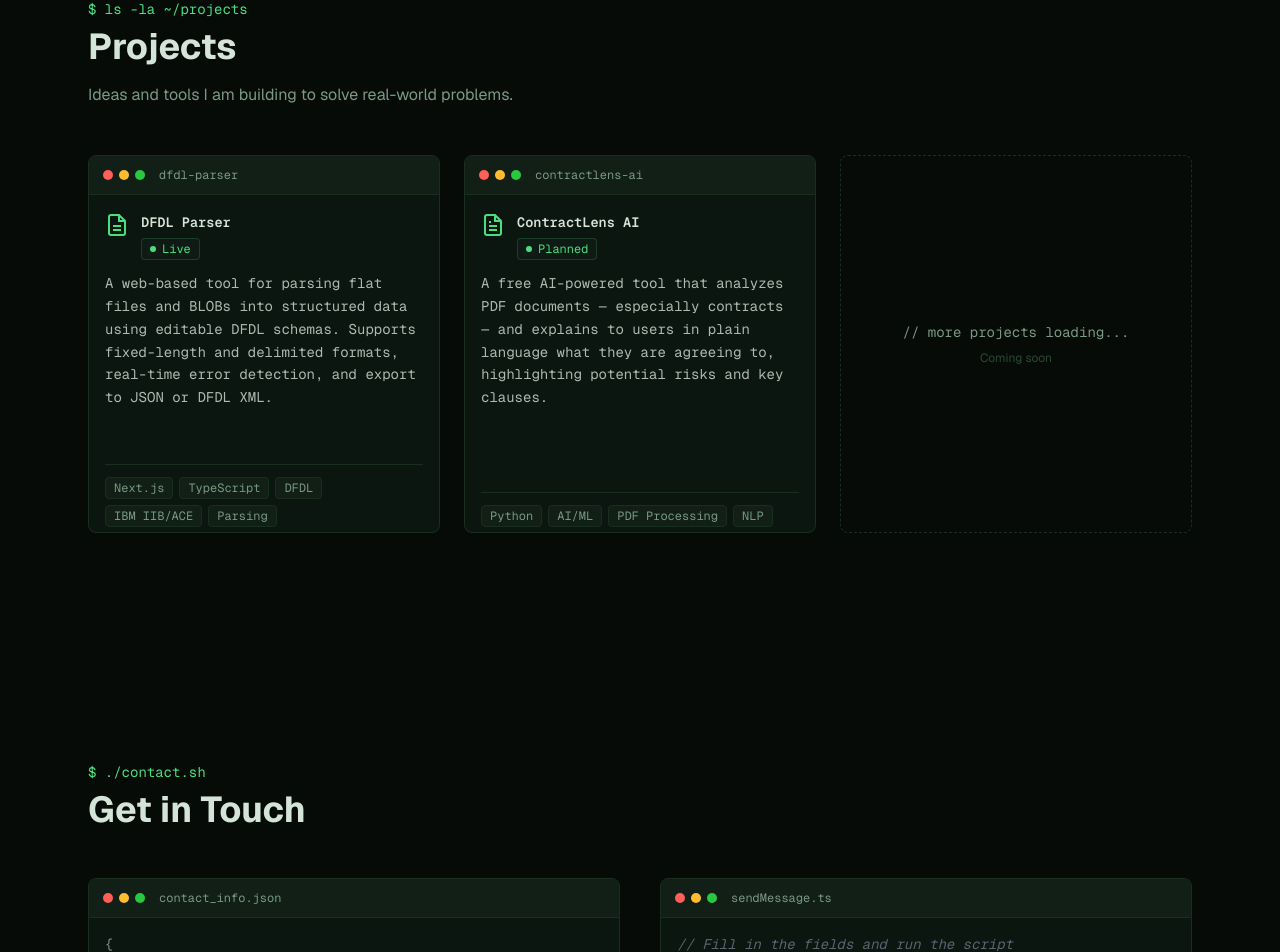
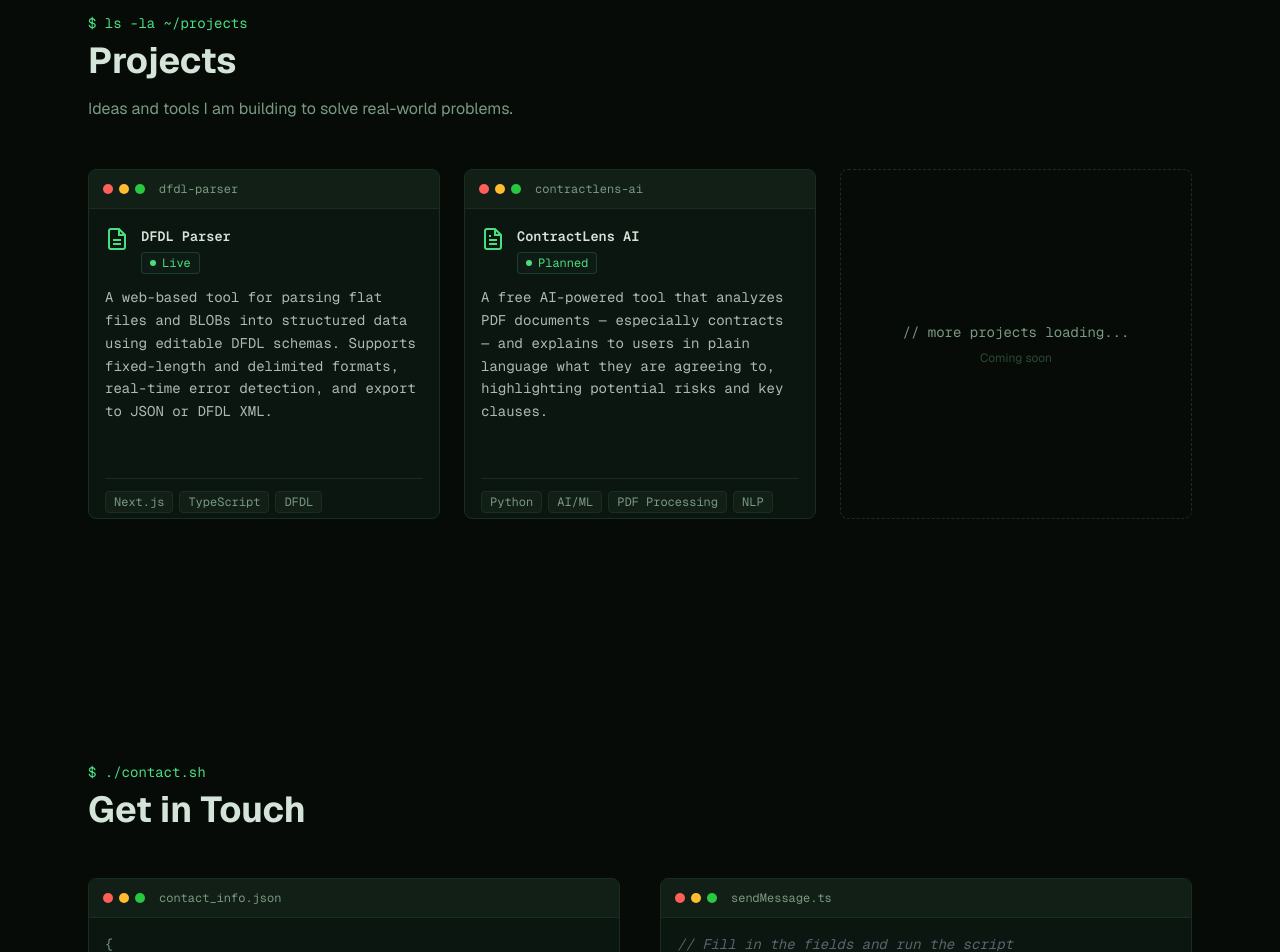
Before and after one commit to njogaca/portfolio, a Next.js app: page / in a window 1280 px wide. Shown: the part 5079-6031 px from the top of the page. Built offline with nearby package versions, Linux system fonts and the light colour scheme.

Commit message:
Make entire project card clickable instead of just link
Wraps the full terminal-window card in an anchor tag when the project
has a URL, so clicking anywhere on the card navigates to the project.

Co-Authored-By: Claude Opus 4.6 <noreply@anthropic.com>

```diff
--- a/src/components/Projects.tsx
+++ b/src/components/Projects.tsx
@@ -56,6 +56,56 @@ export default function Projects() {
         <div className="grid md:grid-cols-2 lg:grid-cols-3 gap-6">
           {projects.map((project, i) => (
             <AnimateOnScroll key={project.name} delay={i * 100}>
+              {"url" in project && project.url ? (
+                <a
+                  href={project.url as string}
+                  {...(!(project.url as string).startsWith("/") && {
+                    target: "_blank",
+                    rel: "noopener noreferrer",
+                  })}
+                  className="block terminal-window h-full hover:border-green-500/30 transition-all group cursor-pointer"
+                >
+                  <div className="terminal-header">
+                    <span className="terminal-dot red" />
+                    <span className="terminal-dot yellow" />
+                    <span className="terminal-dot green" />
+                    <span className="terminal-title">
+                      {project.name.toLowerCase().replace(/\s/g, "-")}
+                    </span>
+                  </div>
+                  <div className="terminal-body flex flex-col h-full">
+                    <div className="flex items-start gap-3 mb-3">
+                      <span className="text-green-400 shrink-0 mt-0.5">
+                        {project.icon}
+                      </span>
+                      <div>
+                        <h4 className="font-semibold text-dark-50 group-hover:text-green-400 transition-colors">
+                          {project.name}
+                        </h4>
+                        <span className="inline-flex items-center gap-1.5 px-2 py-0.5 rounded text-xs font-mono mt-1 border border-green-500/30 text-green-400 bg-green-500/5">
+                          <span className="w-1.5 h-1.5 rounded-full bg-green-400 status-pulse" />
+                          {project.status}
+                        </span>
+                      </div>
+                    </div>
+
+                    <p className="text-sm text-dark-50/80 leading-relaxed mb-4 flex-1">
+                      {project.description}
+                    </p>
+
+                    <div className="flex flex-wrap gap-1.5 pt-3 border-t border-dark-300">
+                      {project.tags.map((tag) => (
+                        <span
+                          key={tag}
+                          className="px-2 py-0.5 rounded text-xs font-mono bg-dark-400 text-dark-100 border border-dark-300"
+                        >
+                          {tag}
+                        </span>
+                      ))}
+                    </div>
+                  </div>
+                </a>
+              ) : (
                 <div className="terminal-window h-full hover:border-green-500/30 transition-all group">
                   <div className="terminal-header">
                     <span className="terminal-dot red" />
@@ -95,22 +145,9 @@ export default function Projects() {
                         </span>
                       ))}
                     </div>
-
-                  {"url" in project && project.url && (
-                    <a
-                      href={project.url as string}
-                      {...(!(project.url as string).startsWith("/") && {
-                        target: "_blank",
-                        rel: "noopener noreferrer",
-                      })}
-                      className="flex items-center gap-1.5 mt-3 text-xs font-mono text-green-400 hover:underline"
-                    >
-                      <svg width="12" height="12" viewBox="0 0 24 24" fill="none" stroke="currentColor" strokeWidth="2"><path d="M18 13v6a2 2 0 0 1-2 2H5a2 2 0 0 1-2-2V8a2 2 0 0 1 2-2h6"/><polyline points="15 3 21 3 21 9"/><line x1="10" y1="14" x2="21" y2="3"/></svg>
-                      View Project
-                    </a>
-                  )}
                   </div>
                 </div>
+              )}
             </AnimateOnScroll>
           ))}
 
```
Lines whose indentation alone changed are shown as unchanged.
